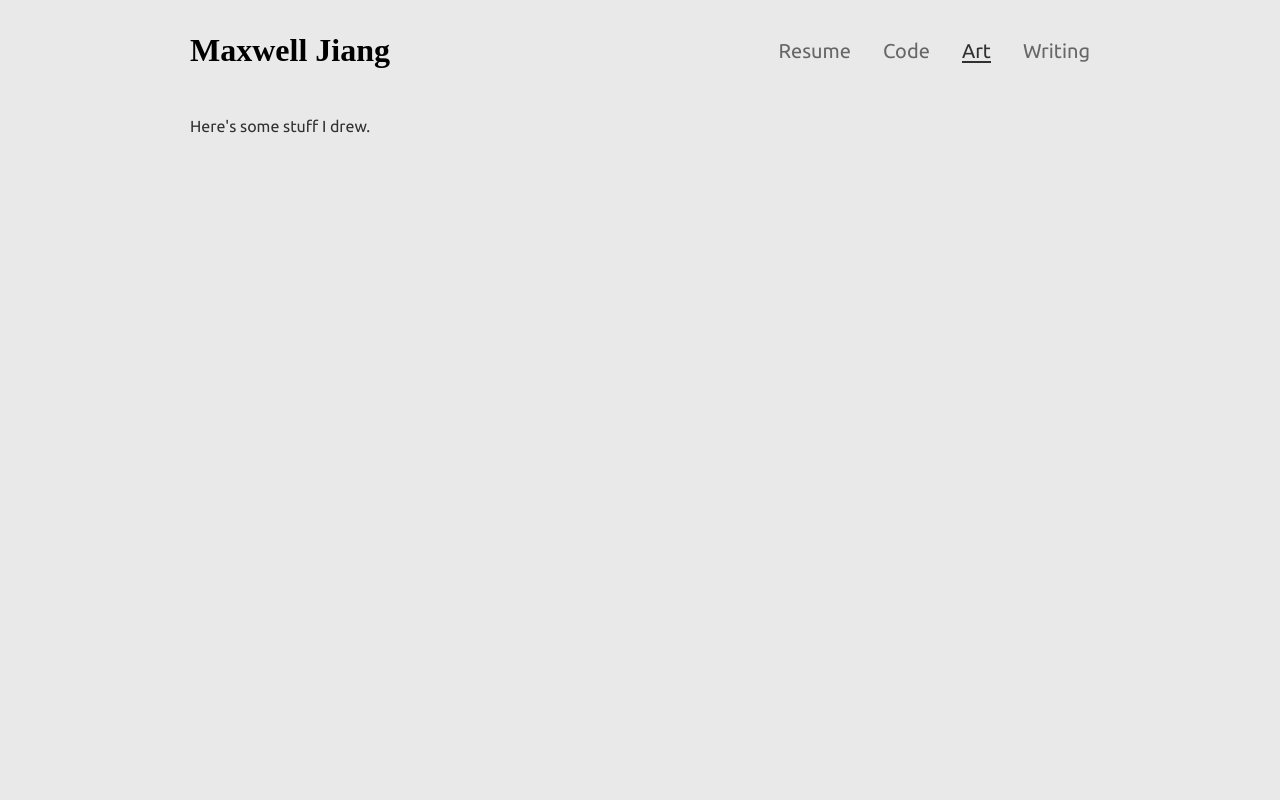
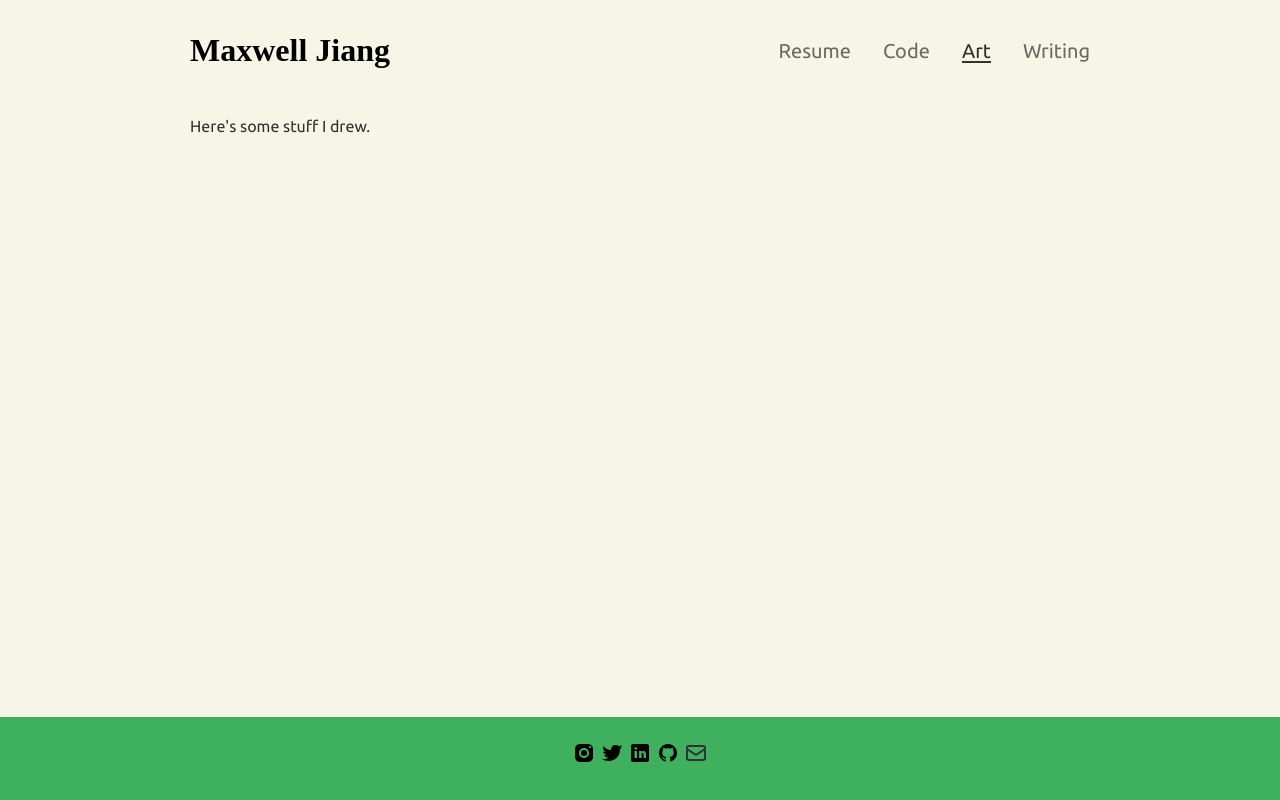
Before and after one commit to happymeex/happymeex.github.io, a SvelteKit app: page /art in a window 1280 px wide. Built offline with nearby package versions, Linux system fonts and the light colour scheme.

Commit message:
add footer

```diff
--- /dev/null
+++ b/src/lib/Footer.svelte
@@ -0,0 +1,39 @@
+<script lang="ts">
+    import Instagram from "./icons/Instagram.svelte";
+    import Email from "$lib/icons/Email.svelte";
+    import Github from "$lib/icons/Github.svelte";
+    import Twitter from "$lib/icons/Twitter.svelte";
+    import LinkedIn from "$lib/icons/LinkedIn.svelte";
+
+    const icons = [
+        { icon: Instagram, href: "https://www.instagram.com/happy_meex/" },
+        { icon: Twitter, href: "https://twitter.com/EC_Matrix" },
+        {
+            icon: LinkedIn,
+            href: "https://www.linkedin.com/in/maxwell-jiang-3964531b9/",
+        },
+        { icon: Github, href: "https://github.com/happymeex" },
+        { icon: Email, href: "mailto:maxwell.d.jiang@gmail.com" },
+    ];
+</script>
+
+<footer>
+    {#each icons as { icon, href }}
+        <a {href} target="_blank"><svelte:component this={icon} /></a>
+    {/each}
+</footer>
+
+<style>
+    footer {
+        width: 100%;
+        background-color: var(--footer-background-color);
+        box-sizing: border-box;
+        padding: var(--l) var(--m) var(--xl);
+        margin: auto;
+        margin-bottom: 0;
+        margin-top: 80px;
+        display: flex;
+        justify-content: center;
+        gap: var(--xs);
+    }
+</style>
--- /dev/null
+++ b/src/lib/icons/Email.svelte
@@ -0,0 +1,15 @@
+<svg
+    stroke="currentColor"
+    fill="none"
+    stroke-width="2"
+    viewBox="0 0 24 24"
+    aria-hidden="true"
+    height="24px"
+    width="24px"
+    xmlns="http://www.w3.org/2000/svg"
+    ><path
+        stroke-linecap="round"
+        stroke-linejoin="round"
+        d="M3 8l7.89 5.26a2 2 0 002.22 0L21 8M5 19h14a2 2 0 002-2V7a2 2 0 00-2-2H5a2 2 0 00-2 2v10a2 2 0 002 2z"
+    /></svg
+>
--- /dev/null
+++ b/src/lib/icons/Github.svelte
@@ -0,0 +1,11 @@
+<svg
+    xmlns="http://www.w3.org/2000/svg"
+    viewBox="0 0 32 32"
+    width="24px"
+    height="24px"
+    fill-rule="evenodd"
+    ><path
+        fill-rule="evenodd"
+        d="M 16 4 C 9.371094 4 4 9.371094 4 16 C 4 21.300781 7.4375 25.800781 12.207031 27.386719 C 12.808594 27.496094 13.027344 27.128906 13.027344 26.808594 C 13.027344 26.523438 13.015625 25.769531 13.011719 24.769531 C 9.671875 25.492188 8.96875 23.160156 8.96875 23.160156 C 8.421875 21.773438 7.636719 21.402344 7.636719 21.402344 C 6.546875 20.660156 7.71875 20.675781 7.71875 20.675781 C 8.921875 20.761719 9.554688 21.910156 9.554688 21.910156 C 10.625 23.746094 12.363281 23.214844 13.046875 22.910156 C 13.15625 22.132813 13.46875 21.605469 13.808594 21.304688 C 11.144531 21.003906 8.34375 19.972656 8.34375 15.375 C 8.34375 14.0625 8.8125 12.992188 9.578125 12.152344 C 9.457031 11.851563 9.042969 10.628906 9.695313 8.976563 C 9.695313 8.976563 10.703125 8.65625 12.996094 10.207031 C 13.953125 9.941406 14.980469 9.808594 16 9.804688 C 17.019531 9.808594 18.046875 9.941406 19.003906 10.207031 C 21.296875 8.65625 22.300781 8.976563 22.300781 8.976563 C 22.957031 10.628906 22.546875 11.851563 22.421875 12.152344 C 23.191406 12.992188 23.652344 14.0625 23.652344 15.375 C 23.652344 19.984375 20.847656 20.996094 18.175781 21.296875 C 18.605469 21.664063 18.988281 22.398438 18.988281 23.515625 C 18.988281 25.121094 18.976563 26.414063 18.976563 26.808594 C 18.976563 27.128906 19.191406 27.503906 19.800781 27.386719 C 24.566406 25.796875 28 21.300781 28 16 C 28 9.371094 22.628906 4 16 4 Z"
+    /></svg
+>
--- /dev/null
+++ b/src/lib/icons/Instagram.svelte
@@ -0,0 +1,10 @@
+<svg
+    xmlns="http://www.w3.org/2000/svg"
+    viewBox="0 0 24 24"
+    width="24px"
+    height="24px"
+>
+    <path
+        d="M 8 3 C 5.239 3 3 5.239 3 8 L 3 16 C 3 18.761 5.239 21 8 21 L 16 21 C 18.761 21 21 18.761 21 16 L 21 8 C 21 5.239 18.761 3 16 3 L 8 3 z M 18 5 C 18.552 5 19 5.448 19 6 C 19 6.552 18.552 7 18 7 C 17.448 7 17 6.552 17 6 C 17 5.448 17.448 5 18 5 z M 12 7 C 14.761 7 17 9.239 17 12 C 17 14.761 14.761 17 12 17 C 9.239 17 7 14.761 7 12 C 7 9.239 9.239 7 12 7 z M 12 9 A 3 3 0 0 0 9 12 A 3 3 0 0 0 12 15 A 3 3 0 0 0 15 12 A 3 3 0 0 0 12 9 z"
+    /></svg
+>
--- /dev/null
+++ b/src/lib/icons/LinkedIn.svelte
@@ -0,0 +1,11 @@
+<svg
+    xmlns="http://www.w3.org/2000/svg"
+    viewBox="0 0 24 24"
+    width="24px"
+    height="24px"
+    ><g id="Filled"
+        ><path
+            d="M19,3H5C3.895,3,3,3.895,3,5v14c0,1.105,0.895,2,2,2h14c1.105,0,2-0.895,2-2V5C21,3.895,20.105,3,19,3z M9,17H6.477v-7H9V17z M7.694,8.717c-0.771,0-1.286-0.514-1.286-1.2s0.514-1.2,1.371-1.2c0.771,0,1.286,0.514,1.286,1.2S8.551,8.717,7.694,8.717z M18,17h-2.442v-3.826c0-1.058-0.651-1.302-0.895-1.302s-1.058,0.163-1.058,1.302c0,0.163,0,3.826,0,3.826h-2.523v-7h2.523v0.977C13.93,10.407,14.581,10,15.802,10C17.023,10,18,10.977,18,13.174V17z"
+        /></g
+    ></svg
+>
--- /dev/null
+++ b/src/lib/icons/Twitter.svelte
@@ -0,0 +1,10 @@
+<svg
+    xmlns="http://www.w3.org/2000/svg"
+    viewBox="0 0 24 24"
+    width="24px"
+    height="24px"
+>
+    <path
+        d="M22,3.999c-0.78,0.463-2.345,1.094-3.265,1.276c-0.027,0.007-0.049,0.016-0.075,0.023c-0.813-0.802-1.927-1.299-3.16-1.299 c-2.485,0-4.5,2.015-4.5,4.5c0,0.131-0.011,0.372,0,0.5c-3.353,0-5.905-1.756-7.735-4c-0.199,0.5-0.286,1.29-0.286,2.032 c0,1.401,1.095,2.777,2.8,3.63c-0.314,0.081-0.66,0.139-1.02,0.139c-0.581,0-1.196-0.153-1.759-0.617c0,0.017,0,0.033,0,0.051 c0,1.958,2.078,3.291,3.926,3.662c-0.375,0.221-1.131,0.243-1.5,0.243c-0.26,0-1.18-0.119-1.426-0.165 c0.514,1.605,2.368,2.507,4.135,2.539c-1.382,1.084-2.341,1.486-5.171,1.486H2C3.788,19.145,6.065,20,8.347,20 C15.777,20,20,14.337,20,8.999c0-0.086-0.002-0.266-0.005-0.447C19.995,8.534,20,8.517,20,8.499c0-0.027-0.008-0.053-0.008-0.08 c-0.003-0.136-0.006-0.263-0.009-0.329c0.79-0.57,1.475-1.281,2.017-2.091c-0.725,0.322-1.503,0.538-2.32,0.636 C20.514,6.135,21.699,4.943,22,3.999z"
+    /></svg
+>
--- a/src/routes/+layout.svelte
+++ b/src/routes/+layout.svelte
@@ -6,6 +6,7 @@
     import { page } from "$app/stores";
     import Link from "$lib/Link.svelte";
     import FlyInOut from "$lib/FlyInOut.svelte";
+    import Footer from "$lib/Footer.svelte";
     const sitePages = [
         {
             title: "Resume",
@@ -34,8 +35,13 @@
     };
 </script>
 
+<div
+    style="min-height: 100vh; display: flex; justify-content: space-between; flex-direction: column"
+>
+    <div>
         <header>
-    <a id="name" href="/" on:click={getNavTrigger("/")}>Maxwell Jiang</a>
+            <a id="name" href="/" on:click={getNavTrigger("/")}>Maxwell Jiang</a
+            >
             <nav>
                 {#each sitePages as sitePage (sitePage.href)}
                     {@const selected = $page.route.id === sitePage.href}
@@ -49,10 +55,16 @@
         </header>
 
         <main>
-    <FlyInOut ready={contentReady} onOutroEnd={() => (contentReady = true)}>
+            <FlyInOut
+                ready={contentReady}
+                onOutroEnd={() => (contentReady = true)}
+            >
                 <slot />
             </FlyInOut>
         </main>
+    </div>
+    <Footer />
+</div>
 
 <style>
     :global(:root) {
@@ -71,11 +83,13 @@
         --xxxl: 48px;
 
         --content-width: 900px;
+        --background-color: #f6f5e6;
+        --footer-background-color: #3eb05e;
     }
     :global(body) {
         margin: 0;
         color: var(--off-black);
-        background-color: var(--off-white);
+        background-color: var(--background-color);
         font-family: "Ubuntu", sans-serif;
     }
     :global(a) {
```
Lines whose indentation alone changed are shown as unchanged.
